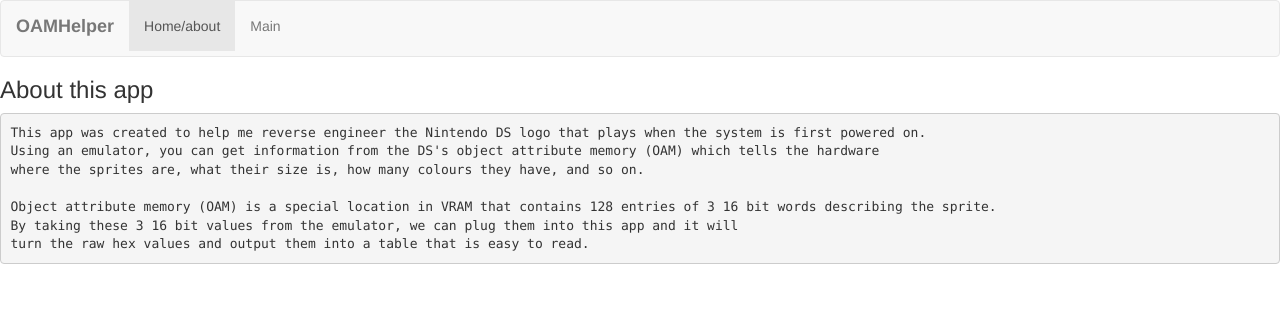
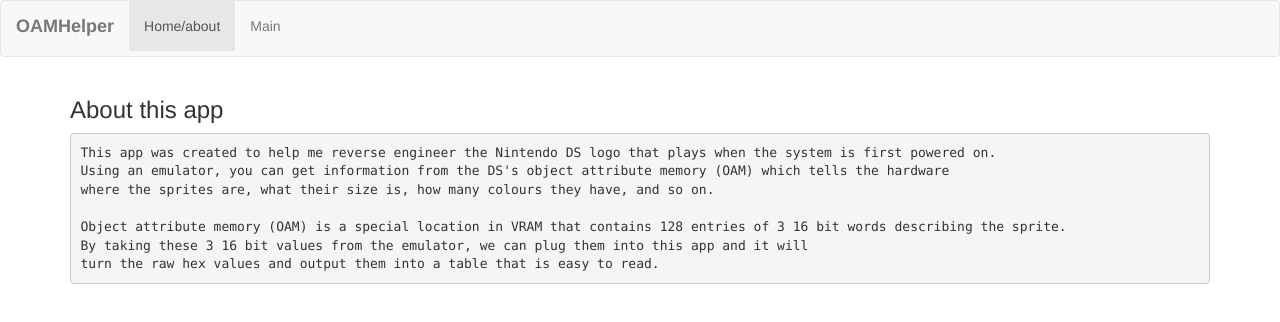
Before and after one commit to TaraHoleInIt/oamHelper-test-wip, a plain HTML site: page index.html in a window 1280 px wide. Drawn offline with nearby package versions, Linux system fonts and the light colour scheme; some packages are replaced by stand-ins of ours.

Commit message:
padding for the padding god

```diff
--- a/index.html
+++ b/index.html
@@ -24,7 +24,7 @@
                 </ul>
             </div>
         </nav>
-        <div ng-view>
+        <div class="container" ng-view>
         </div>
     </body>
 </html>
```
